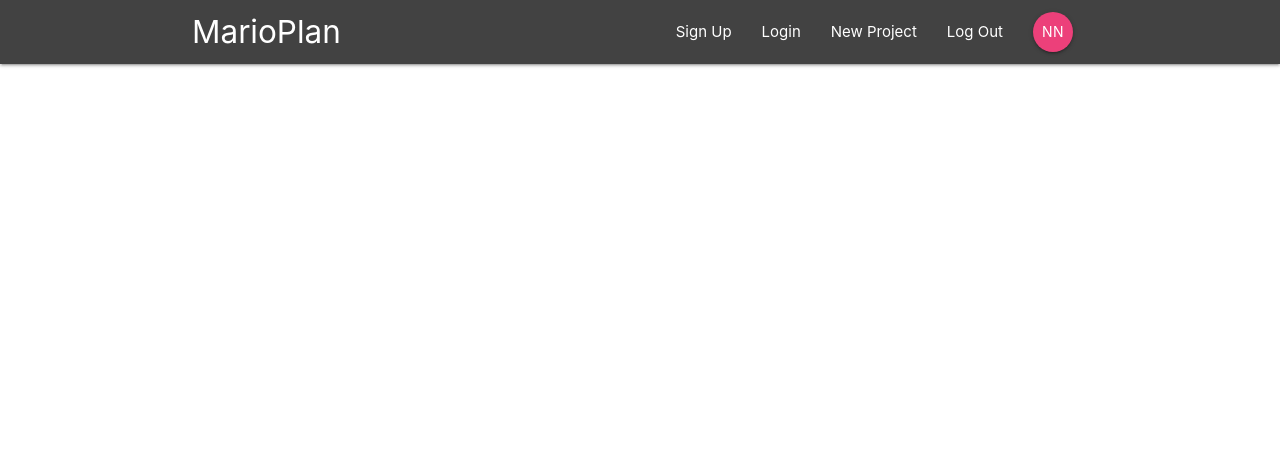
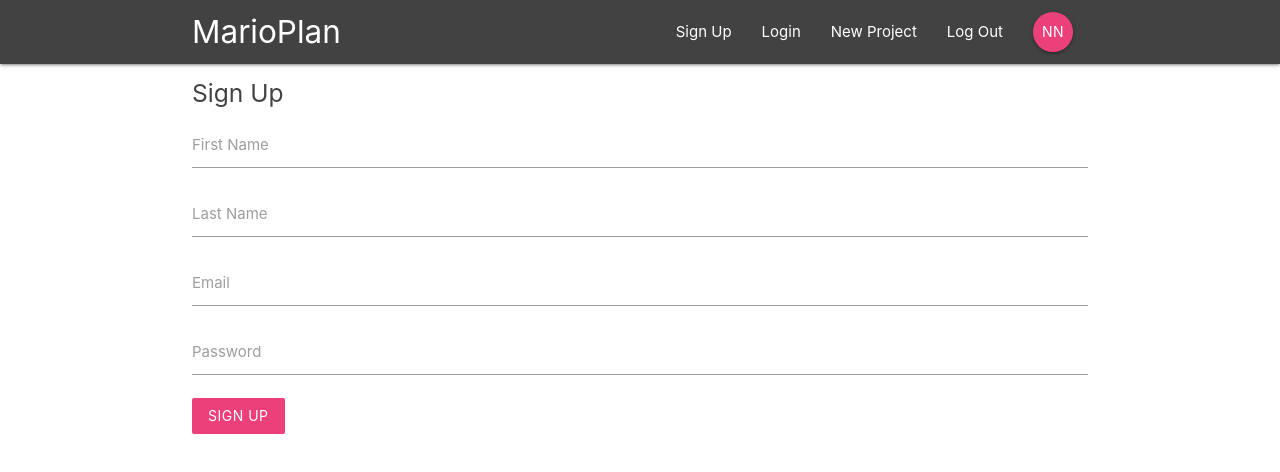
Before and after one commit to ahmsay/React-Demo, a React (Create React App) app in the folder marioplan/: page /signup in a window 1280 px wide. Shown: the top 472 px of the page. Built offline with nearby package versions, Linux system fonts and the light colour scheme.

Commit message:
login and signup components

```diff
--- a/marioplan/src/App.jsx
+++ b/marioplan/src/App.jsx
@@ -3,6 +3,8 @@ import { BrowserRouter, Switch, Route } from 'react-router-dom'
 import Navbar from './components/layout/Navbar'
 import Dashboard from './components/dashboard/Dashboard'
 import ProjectDetails from './components/projects/ProjectDetails'
+import SignIn from './components/auth/SignIn'
+import SignUp from './components/auth/SignUp'
 
 function App() {
   return (
@@ -12,6 +14,8 @@ function App() {
         <Switch>
           <Route exact path='/' component={ Dashboard }/>
           <Route path='/project/:id' component={ ProjectDetails }/>
+          <Route path='/signin' component={ SignIn }/>
+          <Route path='/signup' component={ SignUp }/>
         </Switch>
       </div>
     </BrowserRouter>
--- a/marioplan/src/components/auth/SignIn.jsx
+++ b/marioplan/src/components/auth/SignIn.jsx
@@ -0,0 +1,39 @@
+import React, { Component } from 'react'
+
+class SignIn extends Component {
+  state = {
+    email: '',
+    password: ''
+  }
+  handleChange = (e) => {
+    this.setState({
+      [e.target.id]: e.target.value
+    })
+  }
+  handleSubmit = (e) => {
+    e.preventDefault();
+    console.log(this.state)
+  }
+  render() {
+    return (
+      <div className="container">
+        <form onSubmit={ this.handleSubmit } className="white">
+          <h5 className="grey-text text-darken-3">Sign In</h5>
+          <div className="input-field">
+            <label htmlFor="email">Email</label>
+            <input type="email" id="email" onChange={ this.handleChange }/>
+          </div>
+          <div className="input-field">
+            <label htmlFor="password">Password</label>
+            <input type="password" id="password" onChange={ this.handleChange }/>
+          </div>
+          <div className="input-field">
+            <button className="btn pink lighten-1 z-depth-0">Login</button>
+          </div>
+        </form>
+      </div>
+    )
+  }
+}
+
+export default SignIn
--- a/marioplan/src/components/auth/SignUp.jsx
+++ b/marioplan/src/components/auth/SignUp.jsx
@@ -0,0 +1,49 @@
+import React, { Component } from 'react'
+
+class SignUp extends Component {
+  state = {
+    firstName: '',
+    lastName: '',
+    email: '',
+    password: ''
+  }
+  handleChange = (e) => {
+    this.setState({
+      [e.target.id]: e.target.value
+    })
+  }
+  handleSubmit = (e) => {
+    e.preventDefault();
+    console.log(this.state)
+  }
+  render() {
+    return (
+      <div className="container">
+        <form onSubmit={ this.handleSubmit } className="white">
+          <h5 className="grey-text text-darken-3">Sign Up</h5>
+          <div className="input-field">
+            <label htmlFor="firstName">First Name</label>
+            <input type="text" id="firstName" onChange={ this.handleChange }/>
+          </div>
+          <div className="input-field">
+            <label htmlFor="lastName">Last Name</label>
+            <input type="text" id="lastName" onChange={ this.handleChange }/>
+          </div>
+          <div className="input-field">
+            <label htmlFor="email">Email</label>
+            <input type="email" id="email" onChange={ this.handleChange }/>
+          </div>
+          <div className="input-field">
+            <label htmlFor="password">Password</label>
+            <input type="password" id="password" onChange={ this.handleChange }/>
+          </div>
+          <div className="input-field">
+            <button className="btn pink lighten-1 z-depth-0">Sign Up</button>
+          </div>
+        </form>
+      </div>
+    )
+  }
+}
+
+export default SignUp
```
